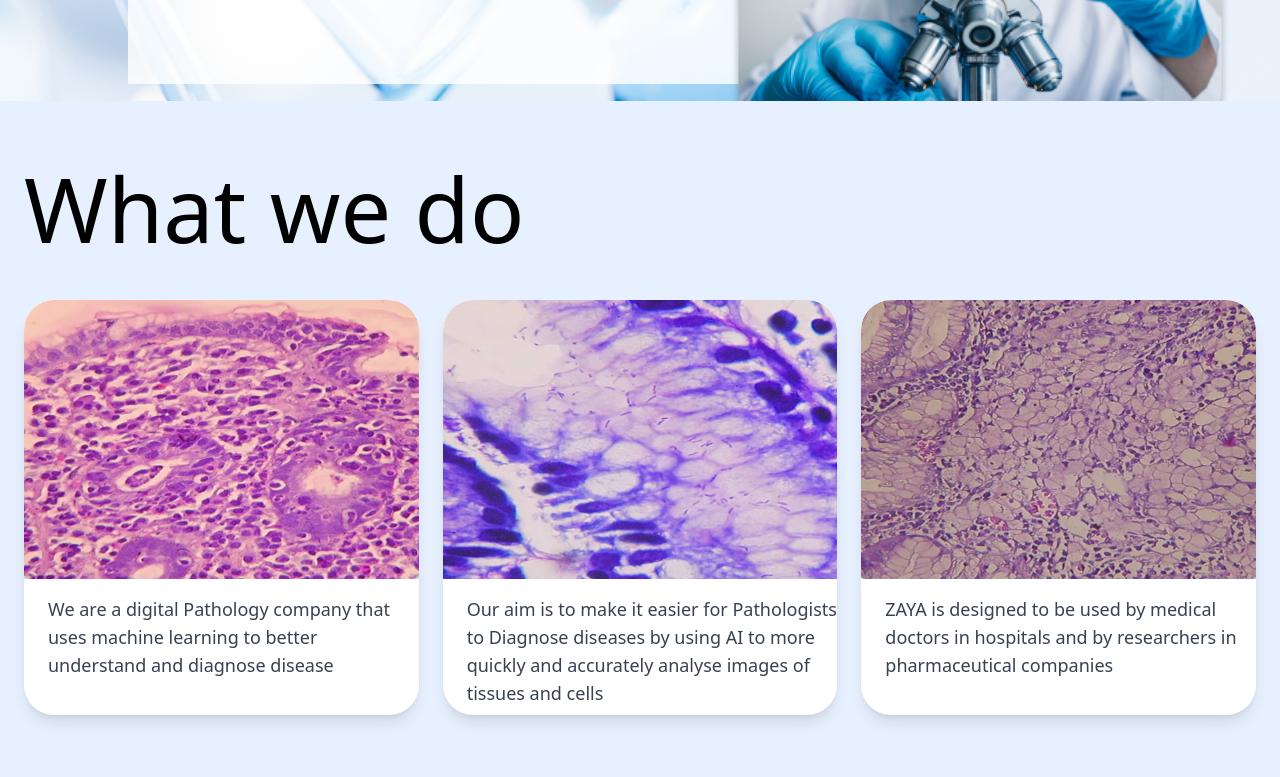
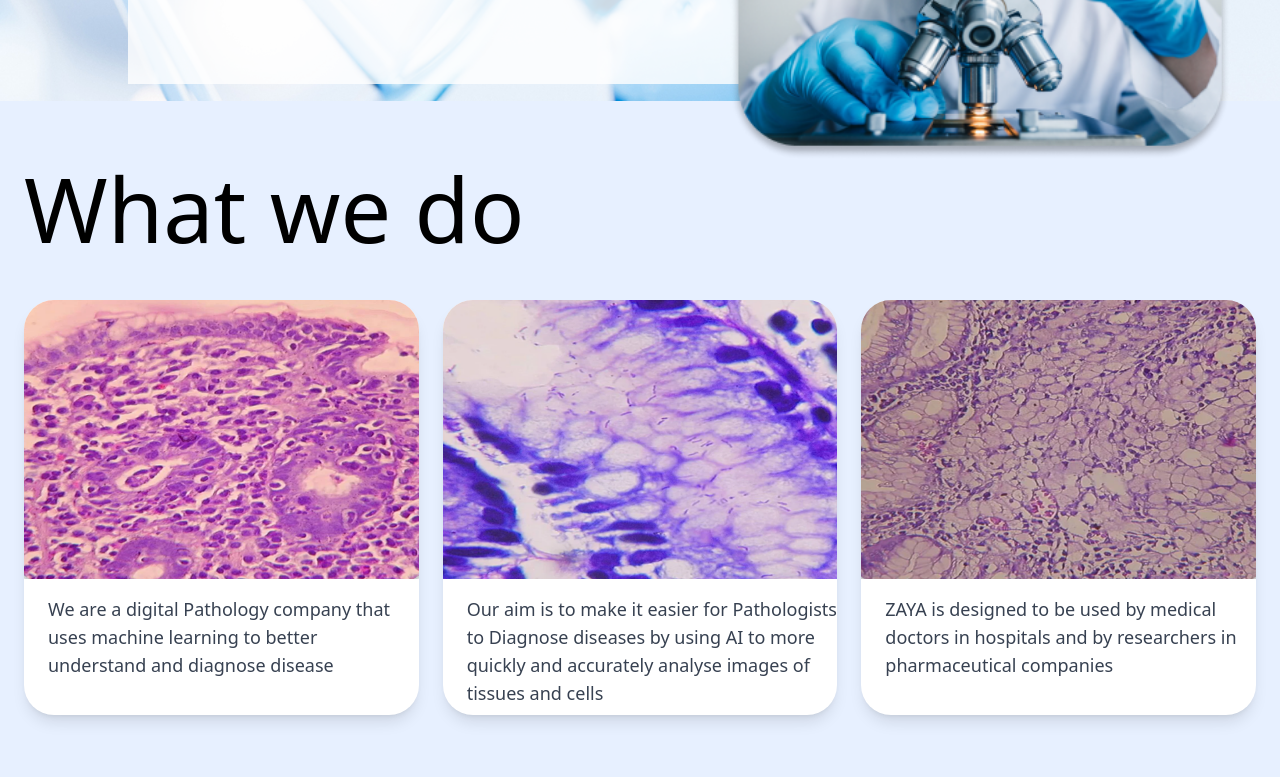
Before and after one commit to Haybesil/zaya, a React (Vite) app: page / in a window 1280 px wide. Shown: the part 775-1552 px from the top of the page. Built offline with nearby package versions, Linux system fonts and the light colour scheme.

Commit message:
Update index.css

```diff
--- a/src/styles/index.css
+++ b/src/styles/index.css
@@ -2,9 +2,6 @@
 @tailwind components;
 @tailwind utilities;
 
-* {
-  overflow-x: hidden;
-}
 
 .button {
   @apply inline-flex items-center justify-center gap-x-2 rounded-[5px] border border-transparent px-9 py-3 font-medium transition-colors disabled:pointer-events-none disabled:opacity-50 sm:w-auto;
```
